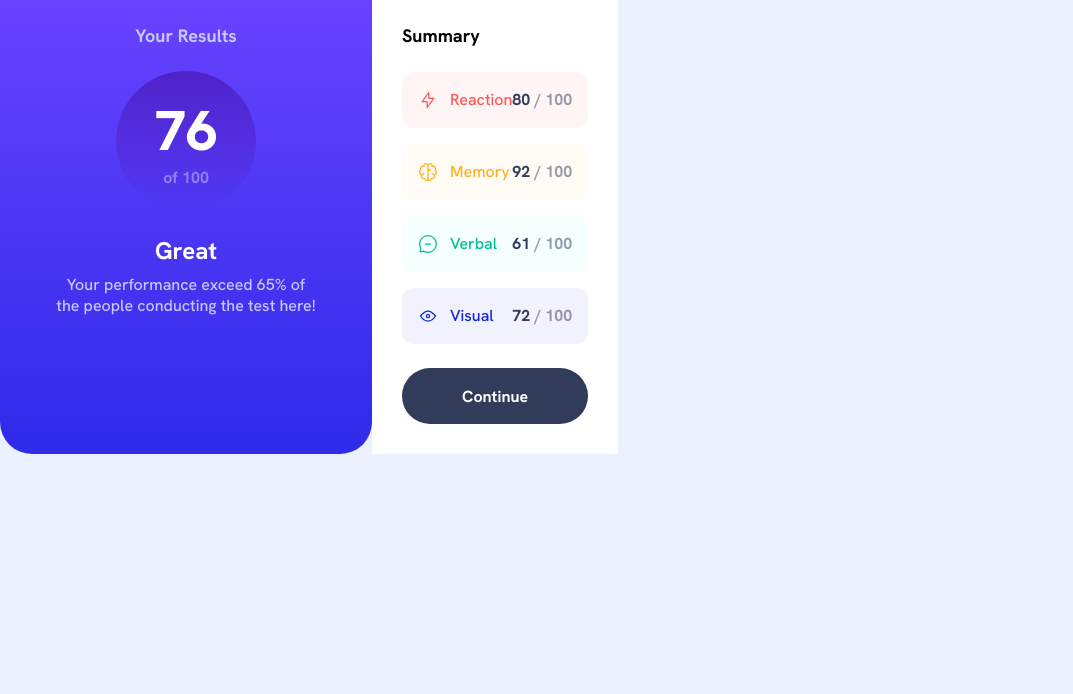
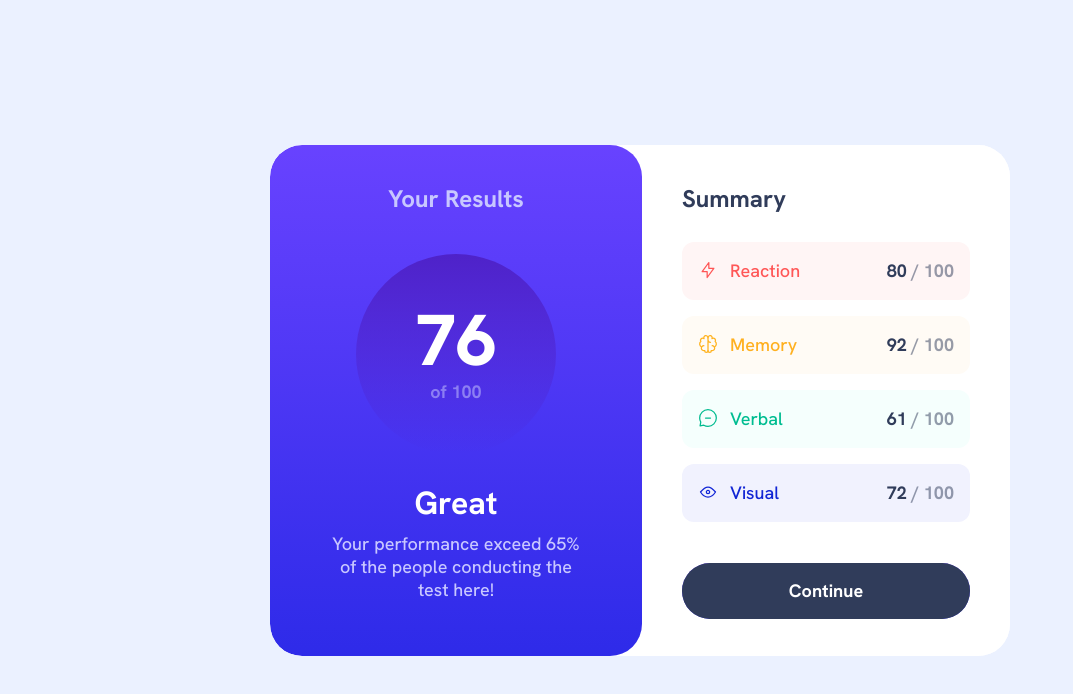
Before and after one commit to mauLovera/frontend-mentor--results-summary-component-2, a Next.js app: page / in a window 1280 px wide. Shown: the top 694 px of the page, without its empty margins (0-1073 px from the left). Built offline with nearby package versions, Linux system fonts and the light colour scheme.

Commit message:
add: large screen size styles

```diff
--- a/src/app/layout.tsx
+++ b/src/app/layout.tsx
@@ -19,7 +19,7 @@ export default function RootLayout({
 }>) {
   return (
     <html lang="en" className={sans.className}>
-      <body className="md:bg-pale-blue min-h-[100svh] bg-white">
+      <body className="md:bg-pale-blue flex min-h-[100svh] md:items-center justify-center bg-white">
         {children}
       </body>
     </html>
--- a/src/components/ResultsSummary.tsx
+++ b/src/components/ResultsSummary.tsx
@@ -1,4 +1,5 @@
 import useResults from "@/hooks/useResults"
+import Image from "next/image"
 
 export default async function ResultsSummary() {
   const { results, average } = await useResults()
@@ -11,35 +12,37 @@ export default async function ResultsSummary() {
   }
 
   return (
-    <article className="md:flex-row flex flex-col">
-      <section className="from-results-1 via-results-2 to-results-3 flex flex-col items-center gap-6 rounded-b-[32px] bg-gradient-to-b from-0% via-0% to-100% px-14 pb-10 pt-6 text-center">
-        <h1 className="text-light-blue text-lg font-bold leading-[23px]">
+    <article className="flex w-full flex-col overflow-hidden bg-white md:w-fit md:flex-row md:rounded-[32px]">
+      <section className="flex flex-col items-center gap-6 rounded-b-[32px] bg-gradient-to-b from-results-1 from-0% via-results-2 via-0% to-results-3 to-100% px-14 pb-10 pt-6 text-center md:gap-[28px] md:rounded-[32px] md:pb-[55px] md:pt-[38px]">
+        <h1 className="text-lg font-bold leading-[23px] text-light-blue md:mb-[12px] md:text-2xl md:leading-[31px]">
           Your Results
         </h1>
-        <div className="from-results-circle-1 to-results-circle-2 flex size-[140px] flex-col items-center justify-center rounded-full bg-gradient-to-b">
-          <span className="text-[56px] font-extrabold leading-[72px] text-white">
+        <div className="flex size-[140px] flex-col items-center justify-center rounded-full bg-gradient-to-b from-results-circle-1 to-results-circle-2 md:size-[200px] md:gap-1">
+          <span className="text-[56px] font-extrabold leading-[72px] text-white md:text-[72px] md:leading-[72px]">
             {average}
           </span>
-          <span className="text-light-blue text-base font-bold leading-[21px] opacity-[51.68%]">
+          <span className="text-base font-bold leading-[21px] text-light-blue opacity-[51.68%] md:text-lg md:leading-[23px]">
             of 100
           </span>
         </div>
         <section className="max-w-[260px]">
-          <h2 className="mb-2 text-2xl font-bold leading-[31px] text-white">
+          <h2 className="mb-2 text-2xl font-bold leading-[31px] text-white md:text-[32px] md:leading-[42px]">
             Great
           </h2>
-          <p className="text-light-blue text-base font-medium leading-[21px]  ">
+          <p className="text-base font-medium leading-[21px] text-light-blue md:text-lg md:leading-[23px]">
             Your performance exceed 65% of the people conducting the test here!
           </p>
         </section>
       </section>
-      <section className="flex flex-col gap-6 bg-white px-[30px] pb-[30px] pt-6">
-        <h3 className="text-lg font-bold leading-[24px]">Summary</h3>
-        <ul className="felx-col flex flex-col gap-4">
+      <section className="flex flex-col gap-6 bg-white px-[30px] pb-[30px] pt-6 md:px-10 md:pt-[38px]">
+        <h3 className="text-lg font-bold leading-[24px] text-dark-navy md:mb-1 md:text-2xl md:leading-[31px]">
+          Summary
+        </h3>
+        <ul className="felx-col flex flex-col gap-4 md:mb-[17px]">
           {results.map((result, index) => (
             <li
               className={
-                "flex items-center justify-between rounded-xl px-4 pb-[18px] pt-[17px] " +
+                "flex items-center justify-between rounded-xl px-4 pb-[18px] pt-[17px] md:w-[288px] " +
                 colorMap[
                   result.category.toLocaleLowerCase() as keyof typeof colorMap
                 ]
@@ -47,16 +50,20 @@ export default async function ResultsSummary() {
               key={index}
             >
               <div
-                className={"flex items-center gap-3 font-medium leading-[21px]"}
+                className={
+                  "flex items-center gap-3 font-medium leading-[21px] md:text-lg md:leading-[23px]"
+                }
               >
-                <img
+                <Image
                   src={result.icon}
                   alt={result.category}
+                  height={20}
+                  width={20}
                   className={"size-5"}
                 />
                 {result.category}
               </div>
-              <div className="text-dark-navy font-bold leading-[21px]">
+              <div className="font-bold leading-[21px] text-dark-navy md:text-lg md:leading-[23px]">
                 {result.score}{" "}
                 <span className="text-dark-navy opacity-50">/ 100</span>
               </div>
@@ -65,7 +72,7 @@ export default async function ResultsSummary() {
         </ul>
         <button
           type="button"
-          className="bg-dark-navy w-full rounded-[128px] pb-4 pt-[17px] font-bold leading-[23px] text-white"
+          className="relative w-full overflow-hidden rounded-[128px] bg-opacity-0 bg-gradient-to-b from-button-hover-1 via-button-hover-2 via-0% to-button-hover-3 pb-4 pt-[17px] font-bold leading-[23px] text-white/0 after:absolute after:left-0 after:top-0 after:flex after:h-full after:w-full after:items-center after:justify-center after:bg-dark-navy after:bg-opacity-100 after:text-white after:transition-all after:content-['Continue'] after:hover:bg-opacity-0 md:text-lg md:leading-[23px]"
         >
           Continue
         </button>
--- a/src/hooks/useResults.ts
+++ b/src/hooks/useResults.ts
@@ -3,7 +3,7 @@ import { promises as fs } from "fs"
 interface Result {
   category: "Reaction" | "Memory" | "Verbal" | "Visual"
   score: number
-  icon?: string
+  icon: string
 }
 
 export default async function useResults() {
--- a/tailwind.config.ts
+++ b/tailwind.config.ts
@@ -27,11 +27,12 @@ const config: Config = {
       "results-3": "hsl(241, 81%, 54%)",
       "results-circle-1": "hsl(256, 71%, 46%)",
       "results-circle-2": "hsla(241, 71%, 46%, 0)",
+      button: "hsl(223, 30%, 27%)",
+      "button-hover-1": "hsl(252, 100%, 67%)",
+      "button-hover-2": "hsl(252, 100%, 63%)",
+      "button-hover-3": "hsl(241, 81%, 54%)",
     },
     extend: {
-      borderRadius: {
-        container: "36px",
-      },
       screens: {
         md: "769px",
       },
```
